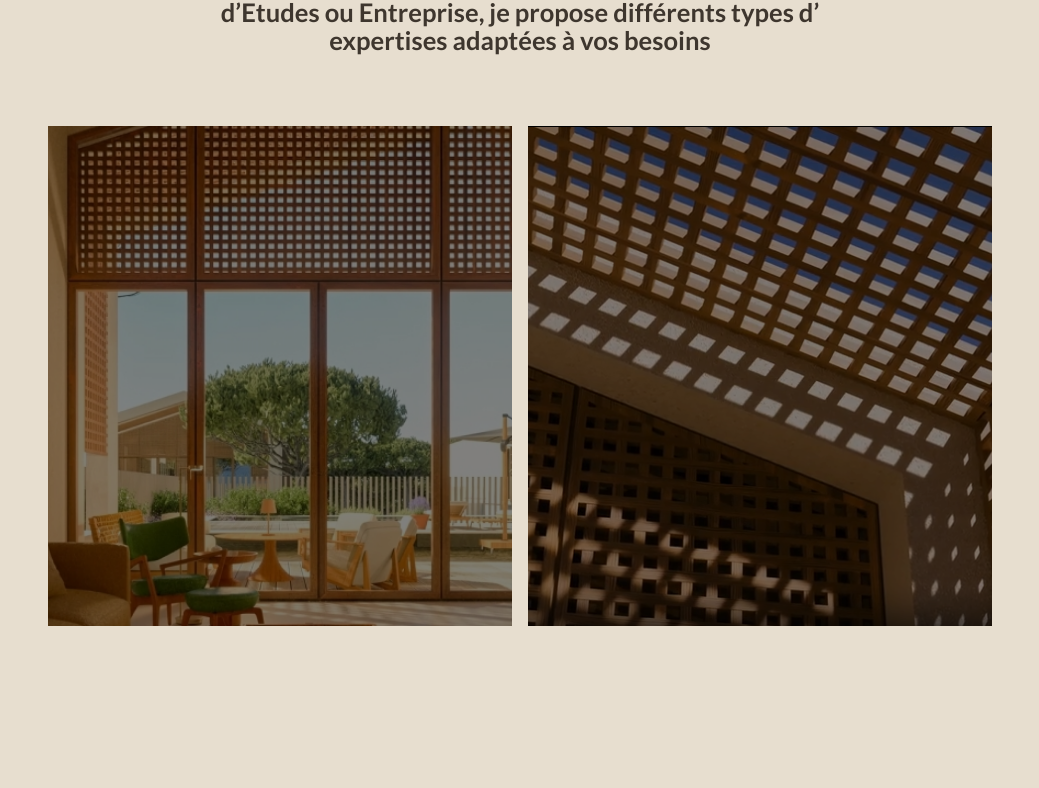
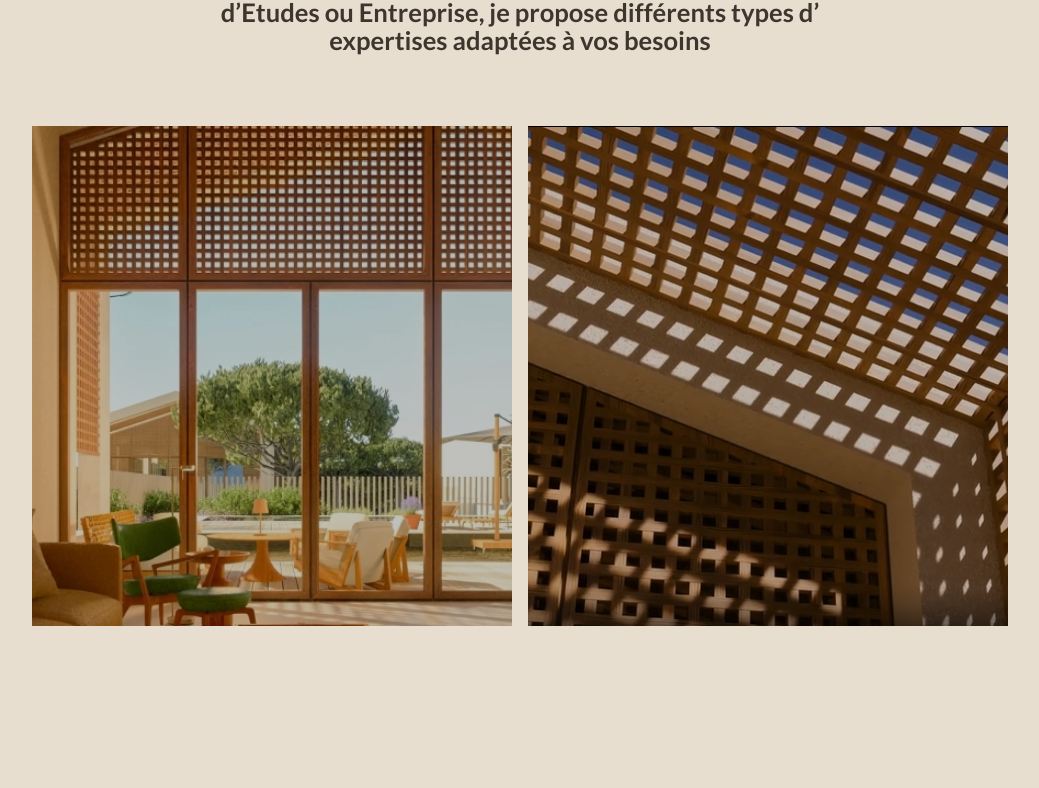
Before and after one commit to yanieznaio/site-malo, a Next.js app: page / in a window 1280 px wide. Shown: the part 3352-4140 px from the top of the page, without its empty margins (120-1159 px from the left). Built offline with nearby package versions, Linux system fonts and the light colour scheme; a web font is replaced by a local one.

Commit message:
first commit

```diff
--- a/app/compenents/actualites/Actualites.js
+++ b/app/compenents/actualites/Actualites.js
@@ -11,7 +11,7 @@ const Actualites = () => {
     const [showModal, setShowModal] = useState(false);
     const [over, setOver] = useState(false);
     return (
-        <div className='flex flex-col items-center min-h-screen gap-8 px-10 py-20 overflow-hidden bg-greybeige md:py-40 '>
+        <div className='flex flex-col items-center min-h-screen gap-8 px-6 py-20 overflow-hidden bg-greybeige md:py-40 '>
             <div className='flex gap-2'>
                 <Logo />
                 <h1 className='text-xl font-semibold text-dark-brown font-lato'>COTES ENVIRONNEMENTS</h1>
--- a/app/compenents/actualites/CardBlog.js
+++ b/app/compenents/actualites/CardBlog.js
@@ -31,7 +31,7 @@ const CardBlog = ({ title, description, id, img, showModal, setShowModal }) => {
         [--width-from:100%] md:[--width-from:50%]
         [--width-to:100%] md:[--width-to:100%]
         `}>
-            <div style={{ backgroundImage: `url(${img})` }} className='w-full h-full bg-center bg-cover brightness-50 '>
+            <div style={{ backgroundImage: `url(${img})` }} className='w-full h-full bg-center bg-cover brightness-75 '>
 
             </div>
             {over &&
--- a/app/contact/_compenents/ContactInformation.js
+++ b/app/contact/_compenents/ContactInformation.js
@@ -7,7 +7,7 @@ import { FaClock } from "react-icons/fa";
 import Image from 'next/image';
 const Icon = ({ content, text }) => {
     return (
-        <span className='flex items-center gap-2 text-dark-brown opacity-55 md:text-[1vw]'>
+        <span className='flex items-center gap-2 text-dark-brown opacity-55 text-xs md:text-[1vw]'>
             {content}
             <p>{text}</p>
         </span>
@@ -27,7 +27,7 @@ const ContactInformation = () => {
                 </div>
                 <div className='flex flex-col gap-8 p-10 border md:rounded-r-full md:w-1/2 bg-light-beige'>
                     <h3 className='font-bold text-light-brown md:text-[2vw]'>COTÉ ENVIRONNEMENT</h3>
-                    <div className='flex gap-20'>
+                    <div className='flex gap-10 md:gap-20'>
                         <div className='flex flex-col gap-2'>
                             <Icon content={<FaPhoneAlt />} text="NUMÉRO" />
                             <Icon content={<FaLocationDot />} text="ADRESSE" />
@@ -36,7 +36,7 @@ const ContactInformation = () => {
                             <Icon content={<FaClock />} text="HORAIRES" />
 
                         </div>
-                        <div className='flex flex-col gap-2 font-extralight text-dark-brown md:text-[1vw]'>
+                        <div className='flex flex-col gap-2 font-extralight text-dark-brown text-xs md:text-[1vw]'>
                             <p>07 83 83 39 47</p>
                             <p>Villeurbanne, France</p>
                             <p>malo.orth@gmail.com</p>
--- a/app/expertises/_compenents/Expertises.js
+++ b/app/expertises/_compenents/Expertises.js
@@ -27,7 +27,7 @@ const Expertises = () => {
                     <SideMenu selector={"section"}>
                         {
                             prestations && prestations.map((prestation, i) => (
-                                <section id={"section".concat(i)} data-nav-title={prestation.title} key={i} className='flex flex-col h-screen gap-4 pt-60 md:pt-80 ' data-scrollspy>
+                                <section id={"section".concat(i)} data-nav-title={prestation.title} key={i} className='flex flex-col h-screen md:gap-4 pt-60 md:pt-80 ' data-scrollspy>
 
                                     <h1 className='text-xl md:text-3xl font-playfair'><span className='font-ogg'>0{i + 1} </span>{prestation.title}</h1>
                                     <p className='text-sm font-mori '>{prestation.resume}</p>
```
